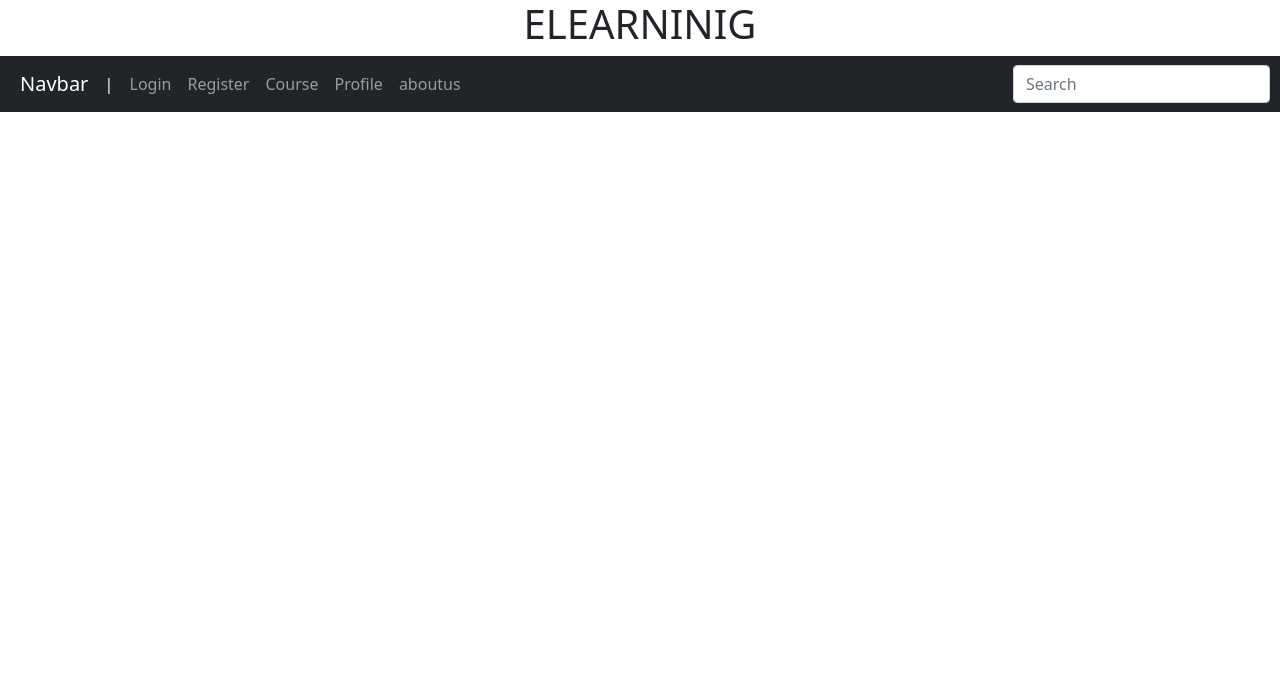
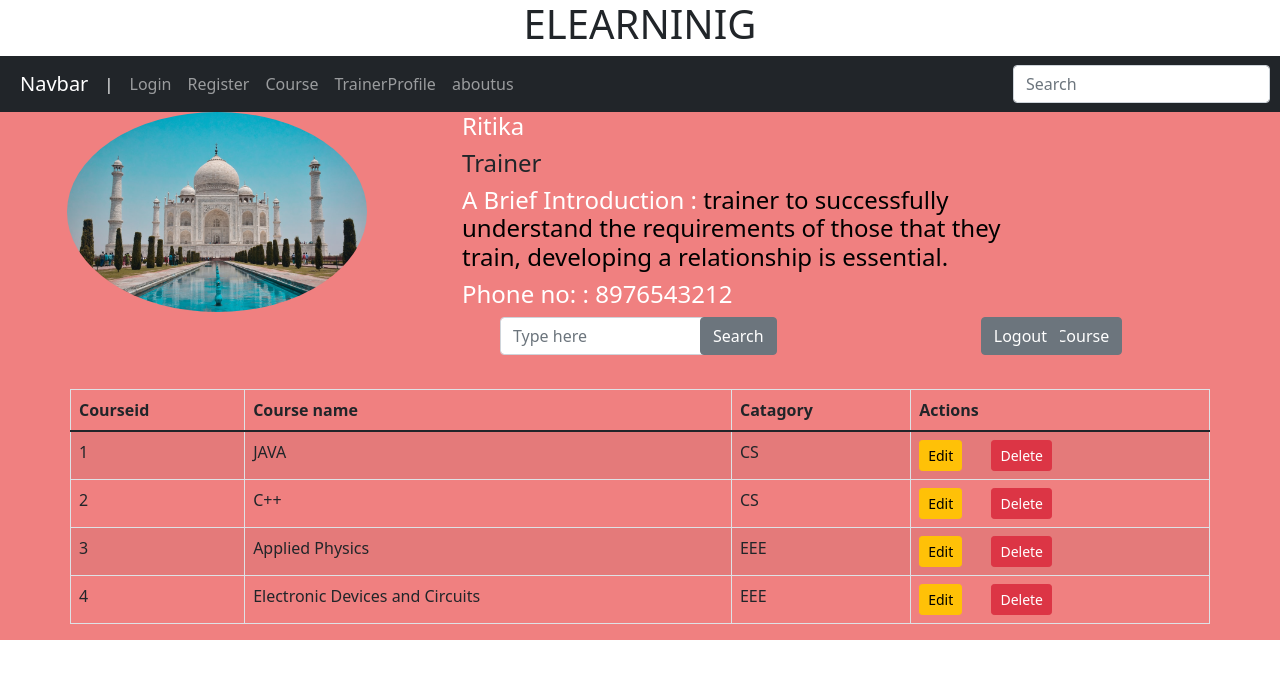
Before and after one commit to rishiJagariya/E-LEARNING-PLATFORM, an Angular app in the folder frontend/: page /trainerprofile in a window 1280 px wide. Before the commit this address led to /. Shown: the top 678 px of the page. Built offline with nearby package versions, Linux system fonts and the light colour scheme.

Commit message:
Trainer Profile Successfully

```diff
--- a/frontend/src/app/app-routing.module.ts
+++ b/frontend/src/app/app-routing.module.ts
@@ -3,12 +3,14 @@ import { RouterModule, Routes } from '@angular/router';
 import { ForgotpasswordComponent } from './forgotpassword/forgotpassword.component';
 import { LoginComponent } from './login/login.component';
 import { RegisterComponent } from './register/register.component';
+import { TrainerprofileComponent } from './trainerprofile/trainerprofile.component';
 
 
 const routes: Routes = [
   { path: 'register', component:RegisterComponent  },
   { path: 'login', component:LoginComponent},
-  { path: 'forgotpassword', component:ForgotpasswordComponent}
+  { path: 'forgotpassword', component:ForgotpasswordComponent},
+  { path: 'trainerprofile', component:TrainerprofileComponent}
 ];
 
 @NgModule({
@@ -17,5 +19,6 @@ const routes: Routes = [
 })
 export class AppRoutingModule { }
 export const routingComponents = [
-  RegisterComponent, LoginComponent,ForgotpasswordComponent
+  RegisterComponent, LoginComponent,ForgotpasswordComponent,
+  TrainerprofileComponent
 ];
--- a/frontend/src/app/app.component.html
+++ b/frontend/src/app/app.component.html
@@ -20,7 +20,7 @@
           <a class="nav-link" routerLink="/course">Course</a>
         </li>
         <li class="nav-item">
-          <a class="nav-link" routerLink="/trainerprofile">Profile</a>
+          <a class="nav-link" routerLink="/trainerprofile">TrainerProfile</a>
         </li>
         <li class="nav-item">
           <a class="nav-link" routerLink="/aboutus">aboutus</a>
--- a/frontend/src/app/register/register.component.html
+++ b/frontend/src/app/register/register.component.html
@@ -58,7 +58,7 @@
       name="password"
       placeholder="Enter Password"
       required>
-      <small>Password Must be 8 character</small>
+      <small>Password Must be 8 character, one uppercase, one lowercase and one numeric</small>
     </div>
     <div class="form-group">
       <label for="confirmpassword">Confirm Password</label>
--- /dev/null
+++ b/frontend/src/app/trainerprofile/trainerprofile.component.html
@@ -0,0 +1,74 @@
+<body style="background-color: rgb(240,128,128);">
+<div class="container emp-profile">
+                <div class="row">
+
+                    <div class="col-md-4">
+                        <div class="profile-img">
+                            <img src="assets/taj.jpg" alt="" class="img-fluid rounded-circle" style="height:200px; margin-left:-15px;" >
+
+                        </div>
+                    </div>
+                    <div class="col-md-6">
+                        <div class="profile-head">
+                                    <h4 style="Color: white;">
+                                        {{name}}
+                                    </h4>
+                                    <h4>
+                                        {{Title}}
+                                    </h4>
+                                    <h4 style="Color: white;">A Brief Introduction : <span style="Color:black;">trainer to successfully understand the requirements of those that they train, developing a relationship is essential. </span></h4>
+                                    <h4 style="Color: white;">Phone no: : <span>8976543212</span></h4>
+                        </div>
+                    </div>
+                </div>
+                <div class="row">
+                    <div class="col-md-4">
+                        <div class="profile-work">
+                            <form class="form-inline my-2 my-md-0" style="position: absolute; left: 1000px;">
+                            <button type="button" class="btn btn-secondary">+Add Course</button>
+                        </form>
+                        </div>
+                    </div>
+                    <div class="col-md-4">
+                        <form class="form-inline my-2 my-md-0" class="form-inline" >
+                            <div style="position: absolute; left: 500px"><input class="form-control" type="text" placeholder="Type here"></div>
+                            <div style="position: absolute; left: 700px"> <button type="button" class="btn btn-secondary">Search</button></div>
+                          </form>
+                    </div>
+                    <div class="col-md-4">
+                        <form class="form-inline my-2 my-md-0" style="position: absolute; right: 220px">
+                            <button type="button" class="btn btn-secondary">Logout</button>
+                        </form>
+                    </div>
+
+                </div>
+            <br/><br/><br/>
+
+            <div class="row">
+
+                <table class="table table-bordered table-striped">
+                    <thead>
+                        <tr>
+                            <th>Courseid</th>
+                            <th>Course name</th>
+                            <th>Catagory</th>
+                            <th>Actions</th>
+                        </tr>
+                    </thead>
+                    <tbody>
+                        <tr *ngFor = "let row of rows">
+                            <td><span>{{row.Courseid}}</span></td>
+                            <td><span>{{row.Coursename}}</span></td>
+                            <td><span>{{row.Catagory}}</span></td>
+                            <td>
+                                <button class="btn btn-sm btn-warning">
+                                  <i class="fa fa-edit"></i>Edit</button>	&nbsp;	&nbsp;	&nbsp;
+                                <button class="btn btn-sm btn-danger">
+                                  <i class="fa fa-remove"></i>Delete</button>
+                            </td>
+                        </tr>
+                    </tbody>
+                </table>
+            </div>
+        </div>
+    </body>
--- /dev/null
+++ b/frontend/src/app/trainerprofile/trainerprofile.component.ts
@@ -0,0 +1,51 @@
+import { Component, OnInit } from '@angular/core';
+
+@Component({
+  selector: 'trainerprofile',
+  templateUrl: './trainerprofile.component.html',
+  styleUrls: ['./trainerprofile.component.css']
+})
+export class TrainerprofileComponent implements OnInit {
+  name='Ritika';
+  Title='Trainer';
+  constructor(
+  ) {
+  }
+  trainer={
+    Courseid:'',
+    Coursename:'',
+    Catagory:'',
+  } ;
+
+  rows = [
+    {
+      "Courseid" : "1",
+      "Coursename" : "JAVA",
+      "Catagory" : "CS",
+
+    },
+    {
+      "Courseid" : "2",
+      "Coursename" : "C++",
+      "Catagory" : "CS",
+
+    },
+    {
+      "Courseid" : "3",
+      "Coursename" : "Applied Physics",
+      "Catagory" : "EEE",
+
+    },
+    {
+      "Courseid" : "4",
+      "Coursename" : "Electronic Devices and Circuits",
+      "Catagory" : "EEE",
+
+    },
+
+  ]
+
+  ngOnInit(): void {
+  }
+
+}
```
Also changed, not shown: frontend/src/app/app.module.ts (+7 -2 lines), frontend/src/app/trainerprofile/trainerprofile.component.css (added), frontend/src/assets/taj.jpg (added), 1 other file (tests, documents, lock files or other folders).
